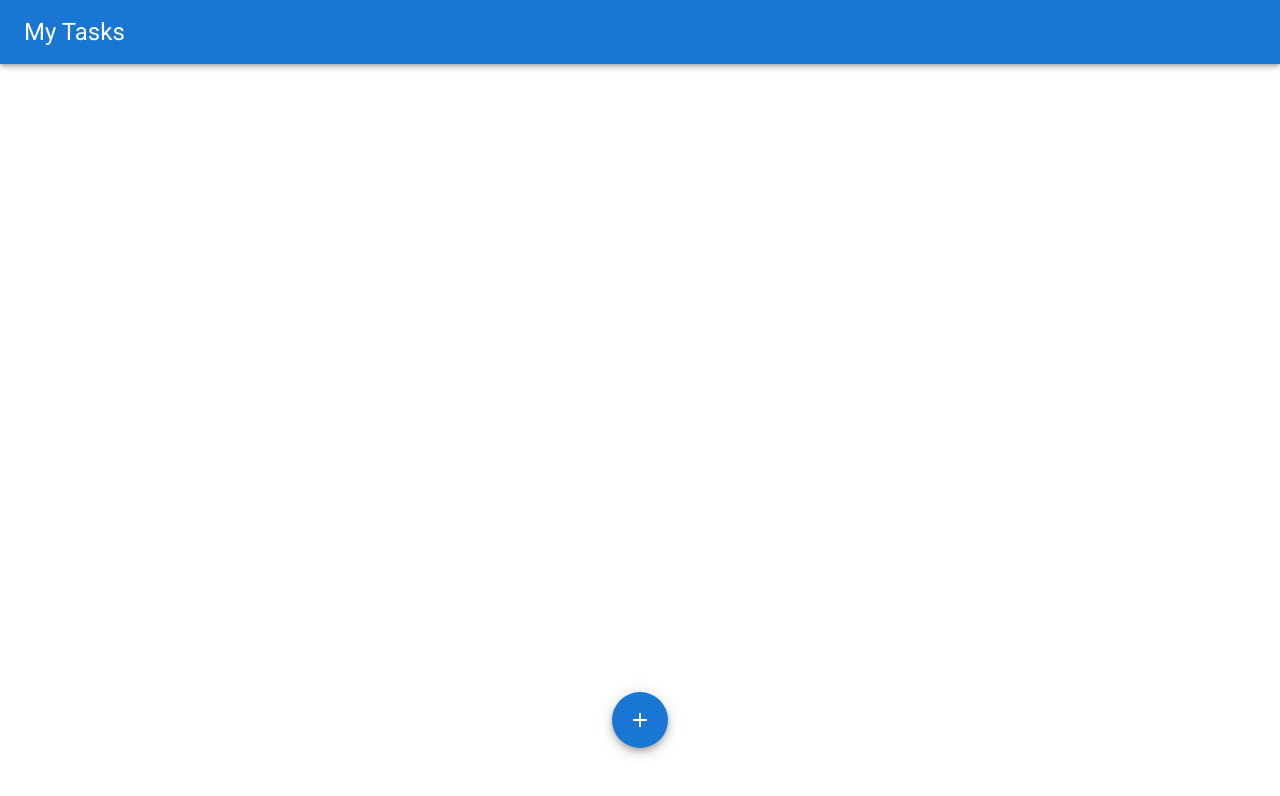
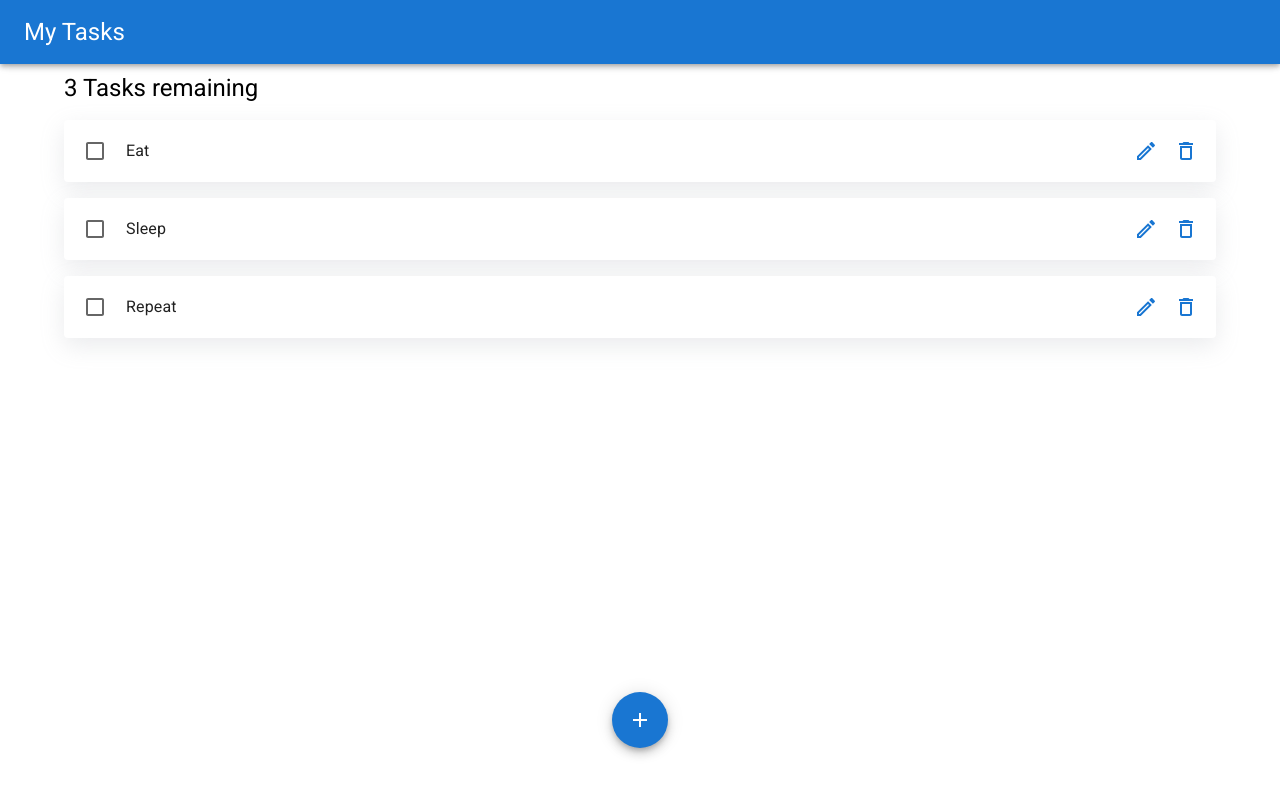
Before and after one commit to indra120/todo-list-app-react, a React (Create React App) app: page / in a window 1280 px wide. Shown: the top 796 px of the page. Built offline with nearby package versions, Linux system fonts and the light colour scheme.

Commit message:
Create tasklist & taskitem components, then use them to render static data from DATA.js

```diff
--- a/src/App.jsx
+++ b/src/App.jsx
@@ -1,10 +1,14 @@
-import { AddButton, Header } from './components';
+import { AddButton, Header, TaskLists } from './components';
+import DATA from './DATA';
 
 const App = () => {
   return (
     <>
       <Header />
-      <AddButton />
+      <main>
+        <AddButton />
+        <TaskLists tasks={DATA} />
+      </main>
     </>
   );
 };
--- /dev/null
+++ b/src/DATA.js
@@ -0,0 +1,17 @@
+export default [
+  {
+    id: `task-1`,
+    taskName: 'Eat',
+    isCompleted: false,
+  },
+  {
+    id: 'task-2',
+    taskName: 'Sleep',
+    isCompleted: false,
+  },
+  {
+    id: 'task-3',
+    taskName: 'Repeat',
+    isCompleted: false,
+  },
+];
--- a/src/components/Header.jsx
+++ b/src/components/Header.jsx
@@ -1,11 +1,14 @@
 import { AppBar, Toolbar, Typography as Text } from '@mui/material';
 
 const Header = () => (
-  <AppBar>
-    <Toolbar>
-      <Text variant='h5'>My Tasks</Text>
-    </Toolbar>
-  </AppBar>
+  <header>
+    <AppBar>
+      <Toolbar>
+        <Text variant='h5'>My Tasks</Text>
+      </Toolbar>
+    </AppBar>
+    <Toolbar></Toolbar>
+  </header>
 );
 
 export default Header;
--- /dev/null
+++ b/src/components/TaskItem.jsx
@@ -0,0 +1,54 @@
+import {
+  Box,
+  Button,
+  Card,
+  Checkbox,
+  ListItem,
+  ListItemText,
+} from '@mui/material';
+import { EditOutlined, DeleteOutlined } from '@mui/icons-material';
+
+const TaskItem = ({ taskName }) => {
+  return (
+    <ListItem sx={style.listItem}>
+      <Card sx={style.card}>
+        <Box sx={style.leftBox}>
+          <Checkbox onChange={() => {}} />
+          <ListItemText primary={taskName} />
+        </Box>
+        <Box sx={style.rightBox}>
+          <Button onClick={() => {}}>
+            <EditOutlined />
+          </Button>
+          <Button onClick={() => {}}>
+            <DeleteOutlined />
+          </Button>
+        </Box>
+      </Card>
+    </ListItem>
+  );
+};
+
+const style = {
+  listItem: {
+    px: '0px',
+  },
+  card: {
+    width: '100%',
+    display: 'flex',
+    p: '10px',
+    boxShadow: 'rgba(149, 157, 165, 0.2) 0px 8px 24px',
+  },
+  leftBox: {
+    display: 'flex',
+    width: '100%',
+    alignItems: 'center',
+    gap: '10px',
+  },
+  rightBox: {
+    display: 'flex',
+    button: { minWidth: '24px' },
+  },
+};
+
+export default TaskItem;
--- /dev/null
+++ b/src/components/TaskLists.jsx
@@ -0,0 +1,19 @@
+import { Container, List, Typography as Text } from '@mui/material';
+import { TaskItem } from '.';
+
+const TaskLists = ({ tasks }) => {
+  return (
+    <Container>
+      <Text variant='h5'>
+        {tasks.length > 0 ? `${tasks.length} Tasks remaining` : ''}
+      </Text>
+      <List>
+        {tasks.map(task => (
+          <TaskItem key={task.id} taskName={task.taskName} />
+        ))}
+      </List>
+    </Container>
+  );
+};
+
+export default TaskLists;
--- a/src/components/index.js
+++ b/src/components/index.js
@@ -1,4 +1,6 @@
 import AddButton from './AddButton';
 import Header from './Header';
+import TaskItem from './TaskItem';
+import TaskLists from './TaskLists';
 
-export { AddButton, Header };
+export { AddButton, Header, TaskItem, TaskLists };
```
